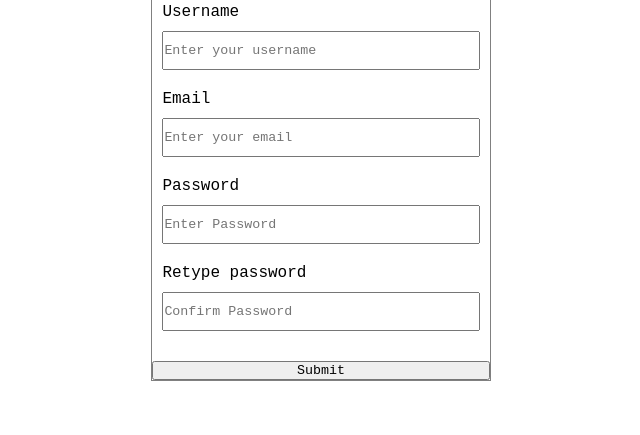
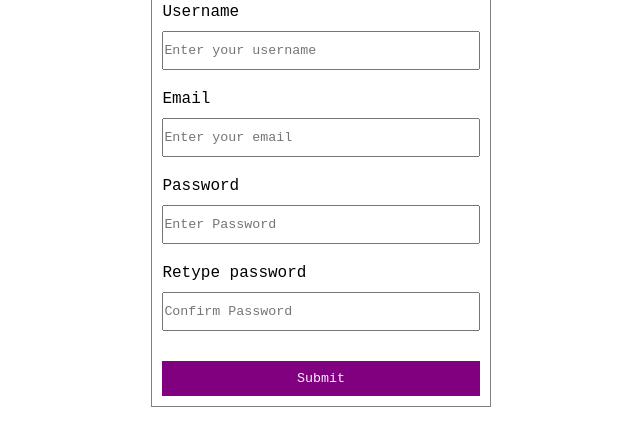
Before and after one commit to amantamu/Form-Validation, a plain HTML site: page index.html in a window 1280 px wide. Shown: the part 95-530 px from the top of the page, without its empty margins (319-959 px from the left). Drawn offline with Linux system fonts and the light colour scheme.

Commit message:
css added on buttton

```diff
--- a/style.css
+++ b/style.css
@@ -47,3 +47,12 @@ span {
     color: red;
     margin: 10px 10px;
 }
+
+button {
+    margin: 0 10px 10px;
+    padding: 10px;
+    color: whitesmoke;
+    background-color: purple;
+    border: none;
+    cursor: pointer;
+}
```
